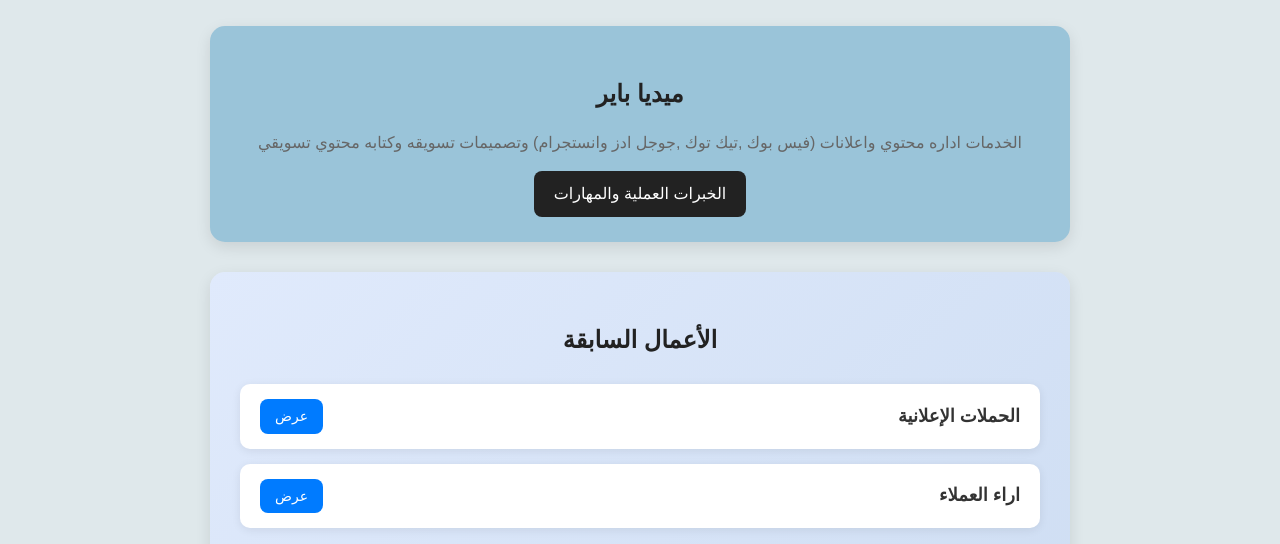
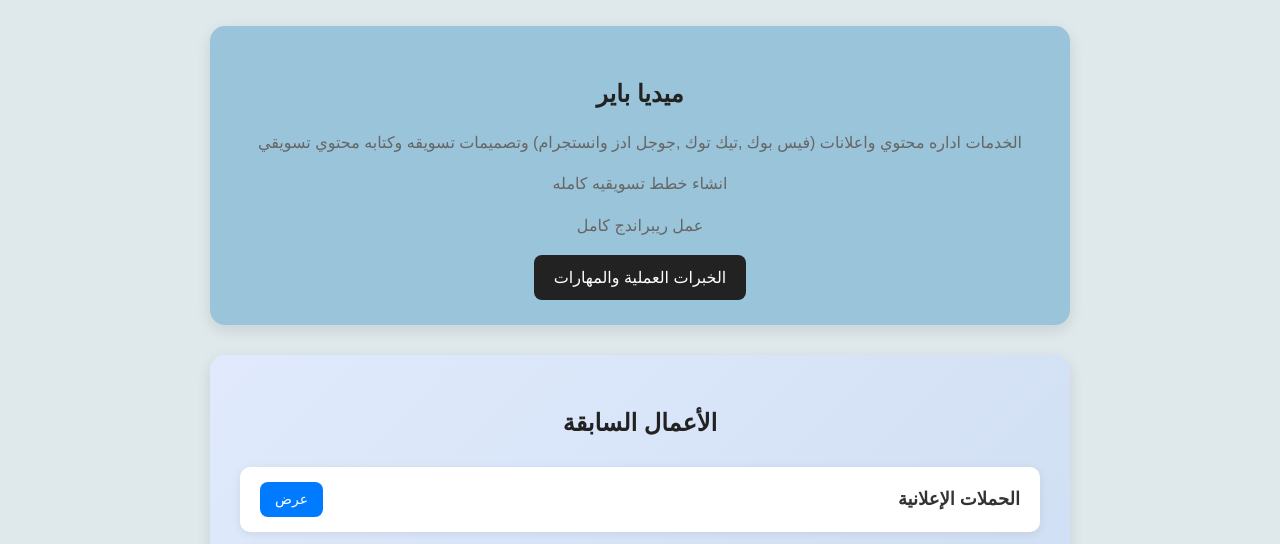
Before and after one commit to waslaeg/e, a plain HTML site: page services.html in a window 1280 px wide. Shown: the part 229-773 px from the top of the page. Drawn offline with Linux system fonts and the light colour scheme.

Commit message:
Update services.html

```diff
--- a/services.html
+++ b/services.html
@@ -37,6 +37,8 @@
 اداره محتوي
 واعلانات (فيس بوك ,تيك توك ,جوجل ادز
 وانستجرام) وتصميمات تسويقه وكتابه محتوي تسويقي </p>
+      <p>انشاء خطط تسويقيه كامله</p>
+      <p> عمل ريبراندج كامل</p>
       <a href="med.html" class="btn">الخبرات العملية والمهارات </a>
     </div>
 
```
